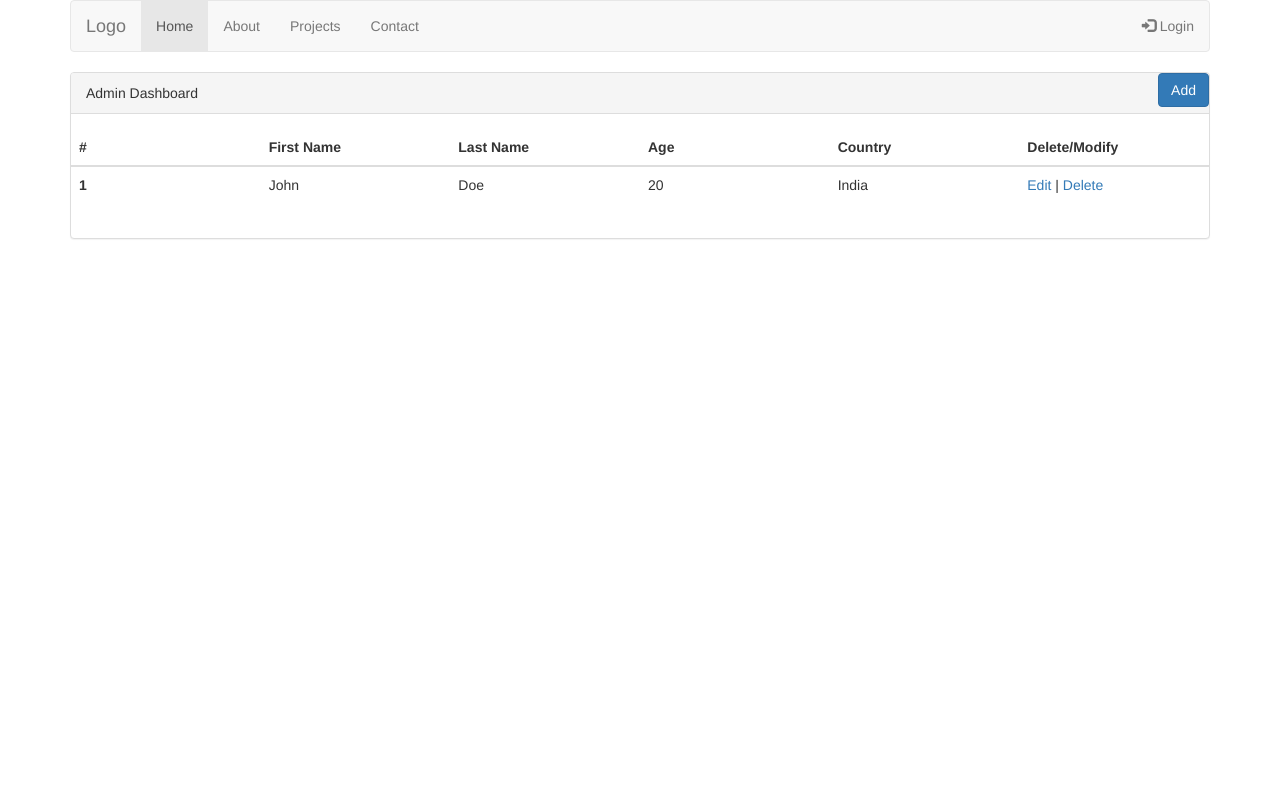
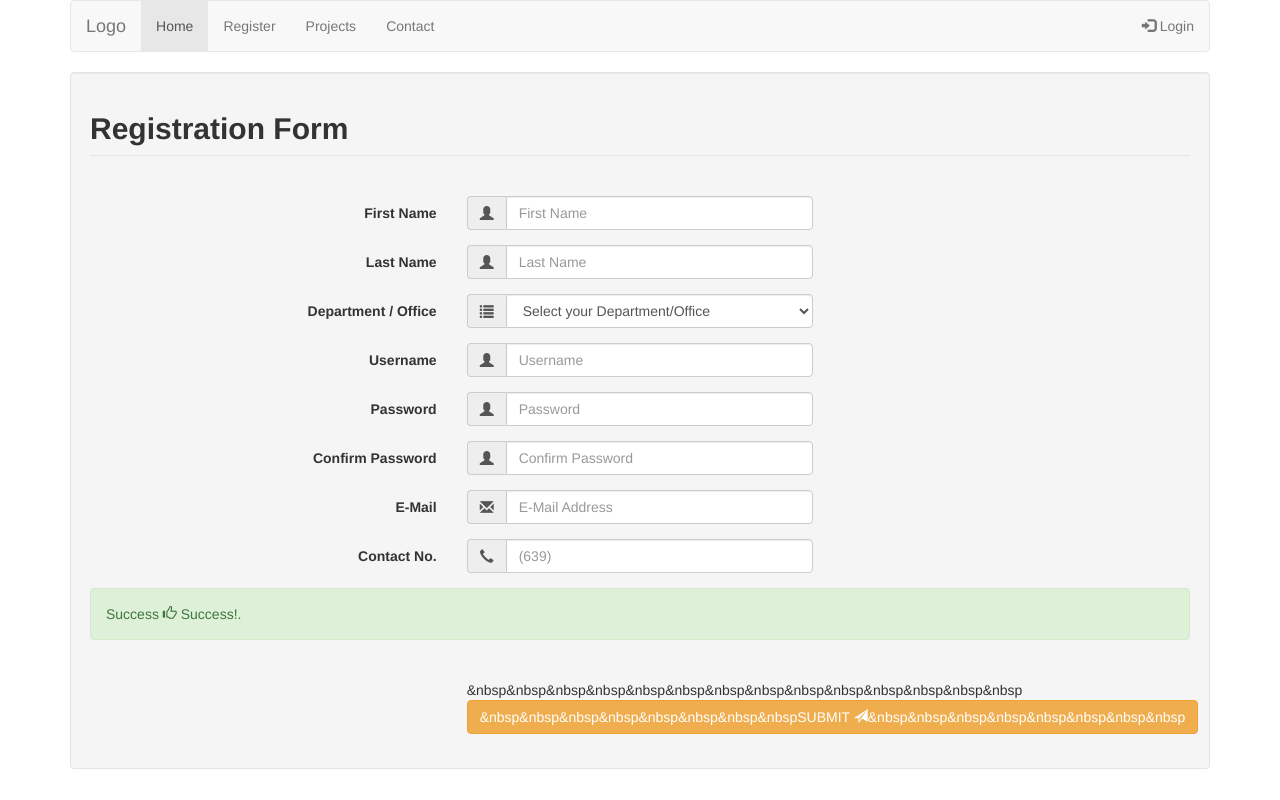
Before and after one commit to Joshal1990/angular4-sample-app, an Angular app: page /register in a window 1280 px wide. Built offline with nearby package versions, Linux system fonts and the light colour scheme.

Commit message:
modified condition to fetch record from spring boot rest api

```diff
--- a/server.js
+++ b/server.js
@@ -14,4 +14,4 @@
   res.sendFile(path.join(__dirname+'/dist/angular-CRUD-app/index.html'));
 });
 
-console.log('console listening!!');
+console.log('console listening!!!');
--- a/src/app/app-routing.module.ts
+++ b/src/app/app-routing.module.ts
@@ -2,12 +2,11 @@
 import { NgModule } from '@angular/core';
 import { Routes, RouterModule } from '@angular/router';
 import { EmployeeComponent } from './employee/employee.component';
-import { AppComponent } from './app.component';
 
 //console.log('current path: '+this.router.url);
 const routes: Routes = [
   { path: '', redirectTo: '/dashboard', pathMatch: 'full' },
-  { path: 'dashboard', component: AppComponent },
+  { path: 'dashboard', component: DashboardComponent },
   { path: 'register', component: EmployeeComponent },
   //{ path: 'delete/', component: DashboardComponent }
 ];
--- a/src/app/app.component.html
+++ b/src/app/app.component.html
@@ -22,8 +22,8 @@
 			</div>
 			<div class="collapse navbar-collapse" id="myNavbar">
 			  <ul class="nav navbar-nav">
-				<li class="active"><a href="#">Home</a></li>
-				<li><a href="#">About</a></li>
+				<li class="active"><a href="/dashboard">Home</a></li>
+				<li><a href="/register">Register</a></li>
 				<li><a href="#">Projects</a></li>
 				<li><a href="#">Contact</a></li>
 			  </ul>
@@ -32,19 +32,7 @@
 			  </ul>
 			</div>
 		</nav>
-
-		<div class="panel panel-default">
-			<button type="button" *ngIf="add_button" class="btn btn-primary pull-right" routerLink="/register" (click)="addEmployee()">Add</button>
-			<div class="panel-heading">{{panel_title}}</div>
-			<div class="panel-body">
-          <div *ngIf="showDashboard">
-        <app-dashboard></app-dashboard>
-          </div>
-        <div *ngIf="showEmployee">
-          <app-employee></app-employee>
-        </div>
-			</div>
-		</div>
-  	</div>
+		<router-outlet></router-outlet>
+  </div>
 </body>
 </html>
--- a/src/app/app.component.ts
+++ b/src/app/app.component.ts
@@ -5,6 +5,8 @@
   templateUrl: './app.component.html',
   styleUrls: ['./app.component.css']
 })
+
+
 export class AppComponent {
   title = 'Angular4 App';
   panel_title = 'Admin Dashboard';
--- a/src/app/app.module.ts
+++ b/src/app/app.module.ts
@@ -1,3 +1,4 @@
+import { HttpClientModule } from '@angular/common/http';
 import { BrowserModule } from '@angular/platform-browser';
 import { NgModule } from '@angular/core';
 
@@ -14,7 +15,8 @@
   ],
   imports: [
     BrowserModule,
-    AppRoutingModule
+    AppRoutingModule,
+    HttpClientModule
   ],
   providers: [],
   bootstrap: [AppComponent]
--- a/src/app/dashboard/dashboard.component.html
+++ b/src/app/dashboard/dashboard.component.html
@@ -15,13 +15,13 @@
     <!--Table head-->
     <!--Table body-->
     <tbody>
-    <tr *ngFor="let index of employeeList; let in = index">
-      <th scope="row">{{index.id}}</th>
-      <td>{{index.first_name}}</td>
-      <td>{{index.last_name}}</td>
-      <td>{{index.age}}</td>
-      <td>{{index.country}}</td>
-      <td><a href="/edit">Edit</a> | <a (click) = "deleteEmployee(index.id)">Delete</a></td>
+    <tr *ngFor="let item of employeeList.contact_list">
+      <th scope="row">{{item.contactID}}</th>
+      <td>{{item.firstName}}</td>
+      <td>{{item.lastName}}</td>
+      <td>{{item.age}}</td>
+      <td>{{item.country}}</td>
+      <td><a href="/edit">Edit</a> | <a (click) = "deleteEmployee(item.contactID)">Delete</a></td>
     </tr>
     </tbody>
     <!--Table body-->
--- a/src/app/dashboard/dashboard.component.ts
+++ b/src/app/dashboard/dashboard.component.ts
@@ -1,5 +1,6 @@
 import { EmployeeService } from '../employee.service';
 import { Component, OnInit } from '@angular/core';
+import { HttpClient } from '@angular/common/http';
 import { Employee } from '../employee';
 
 @Component({
@@ -9,17 +10,22 @@
 })
 export class DashboardComponent implements OnInit {
 
-  employeeList: Employee[];
+  employeeList: object[];
 
-  constructor(private empService: EmployeeService) { }
+  constructor(private empService: EmployeeService,
+    private http: HttpClient) { }
 
   deleteEmployee(index){
-    this.employeeList = this.employeeList.splice(index,1);
+    this.employeeList = JSON.parse(localStorage.getItem('localEmpValues')).splice(index,1);
   }
 
   ngOnInit() {
     console.log('dashboad init method invoked');
-    this.employeeList= this.empService.getEmployee();
+    this.http.get('http://localhost:8080/api/getDetails?id=34').subscribe(data => {
+      console.log(data);
+      this.employeeList = data as object[];
+      localStorage.setItem('localEmpValues',this.employeeList);
+      });
   }
 
 }
--- a/src/app/employee.service.ts
+++ b/src/app/employee.service.ts
@@ -1,3 +1,4 @@
+import { HttpClient } from '@angular/common/http';
 import { EMP } from './mock-employee';
 import { Injectable } from '@angular/core';
 import { Employee } from './employee';
@@ -6,11 +7,23 @@
 @Injectable({
   providedIn: 'root'
 })
-export class EmployeeService {
+export class EmployeeService  {
 
-  getEmployee(): Employee[]{
-    console.log('service invoked');
-    return EMP;
-  }
-  constructor() { }
+
+  arrVal: string[];
+ // getEmployee(): Employee[]{
+  //  console.log('service invoked');
+  //  return EMP;
+ // }
+
+
+  constructor(private http: HttpClient) { }
+
+  getEmployee(): any{
+    this.http.get('http://localhost:8080/api/getDetails?id=34').subscribe(data => {
+      console.log(data);
+      this.arrVal = data as string[];
+      return this.arrVal;
+      });
+    }
 }
```
